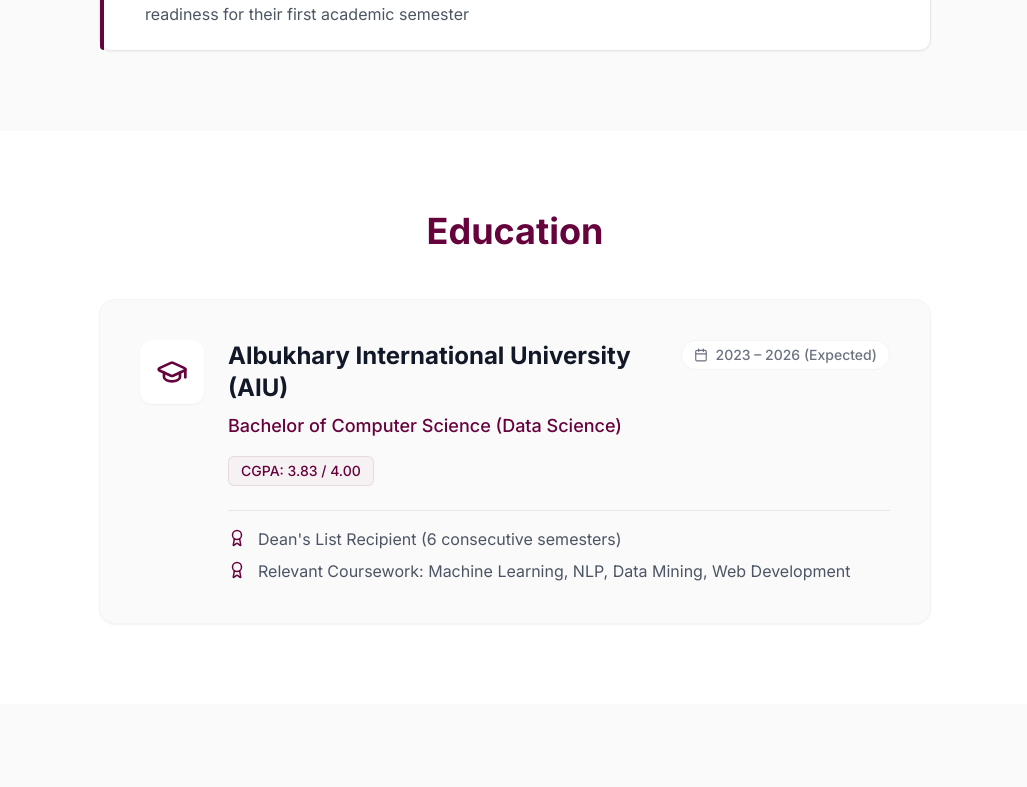
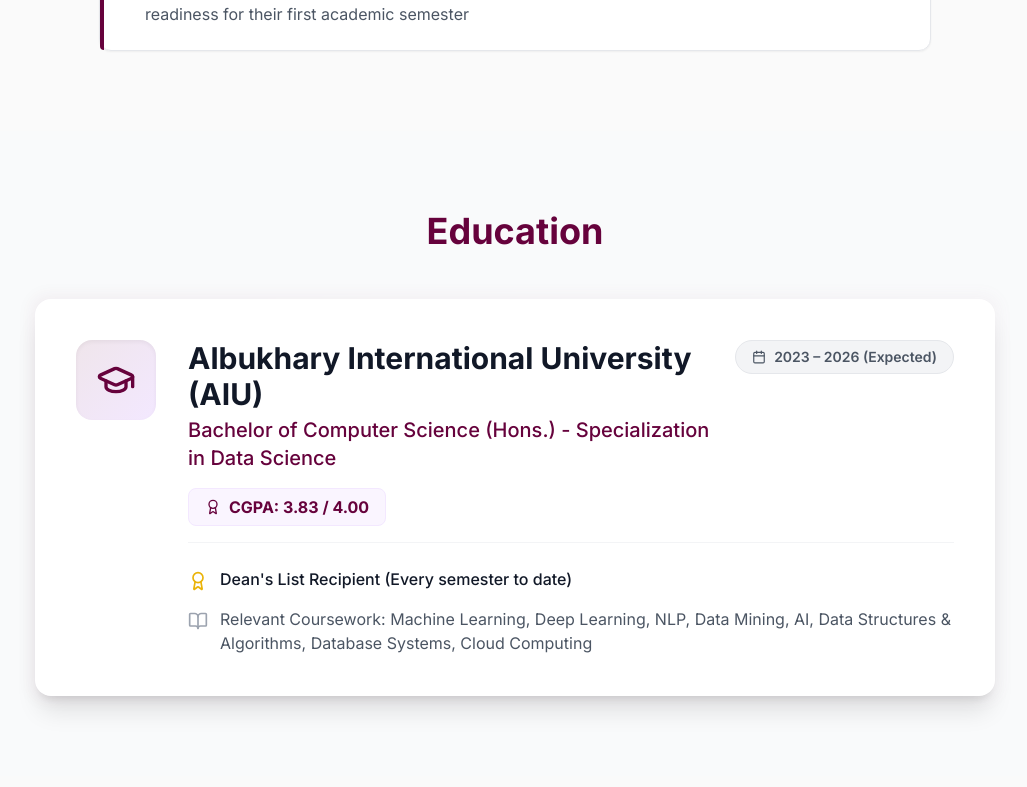
Before and after one commit to ihabiba/Portfolio, a React (Vite) app: page / in a window 1280 px wide. Shown: the part 5040-5827 px from the top of the page, without its empty margins (125-1152 px from the left). Built offline with nearby package versions, Linux system fonts and the light colour scheme.

Commit message:
Update: Education section

```diff
--- a/src/components/Education.tsx
+++ b/src/components/Education.tsx
@@ -1,4 +1,4 @@
-import { GraduationCap, Calendar, Award } from 'lucide-react';
+import { GraduationCap, Calendar, Award, BookOpen } from 'lucide-react';
 import { education } from '../data';
 import { useInView } from '../hooks/useInView';
 
@@ -8,10 +8,10 @@
   return (
     <section
       id="education"
-      className="py-20 bg-white dark:bg-canvas-dark"
+      className="py-20 bg-gray-50 dark:bg-canvas-dark"
       aria-labelledby="education-heading"
     >
-      <div className="max-w-4xl mx-auto px-4 sm:px-6 lg:px-8">
+      <div className="max-w-5xl mx-auto px-4 sm:px-6 lg:px-8">
         <div
           ref={ref}
           className={`transition-all duration-700 ${
@@ -22,49 +22,84 @@
             <span className="text-primary dark:text-secondary">Education</span>
           </h2>
 
-          <div className="bg-canvas-alt dark:bg-canvas-darkAlt rounded-2xl p-8 md:p-10 shadow-sm border border-gray-100 dark:border-gray-800">
-            <div className="flex flex-col md:flex-row gap-6 md:items-start">
+          {/* CARD CONTAINER - PREMIUM GRADIENT LOOK */}
+          <div className="relative group">
+            {/* Glow Effect behind the card */}
+            <div className="absolute -inset-1 bg-gradient-to-r from-primary/20 to-secondary/20 rounded-2xl blur opacity-25 group-hover:opacity-50 transition duration-1000 group-hover:duration-200"></div>
 
-              {/* Icon Box */}
-              <div className="bg-white dark:bg-gray-800 p-4 rounded-xl shadow-sm inline-flex shrink-0">
-                <GraduationCap size={32} className="text-primary dark:text-secondary" />
+            <div className="relative bg-white dark:bg-gray-800/50 backdrop-blur-sm rounded-2xl p-8 md:p-10
+                          shadow-xl border border-white/20 dark:border-gray-700
+                          hover:transform hover:-translate-y-1 transition-all duration-300">
+
+              <div className="flex flex-col md:flex-row gap-8 items-start">
+
+                {/* Icon Box with Gradient */}
+                <div className="bg-gradient-to-br from-primary/10 to-purple-100 dark:from-gray-700 dark:to-gray-600 p-5 rounded-2xl shadow-inner shrink-0 hidden md:block">
+                  <GraduationCap size={40} className="text-primary dark:text-secondary" />
+                </div>
+
+                {/* Mobile Icon (Smaller) */}
+                <div className="md:hidden flex items-center gap-4 mb-2">
+                  <div className="bg-primary/10 p-3 rounded-xl">
+                    <GraduationCap size={28} className="text-primary" />
+                  </div>
+                  <span className="text-sm font-semibold text-primary bg-primary/5 px-3 py-1 rounded-full">
+                    {education.period}
+                  </span>
                 </div>
 
                 {/* Content */}
-              <div className="flex-grow">
-                <div className="flex flex-col md:flex-row md:justify-between md:items-start gap-2 mb-2">
-                  <h3 className="text-xl md:text-2xl font-bold text-gray-900 dark:text-white">
+                <div className="flex-grow space-y-4">
+
+                  {/* Header */}
+                  <div className="flex flex-col md:flex-row md:justify-between md:items-start gap-2">
+                    <div>
+                      <h3 className="text-2xl md:text-3xl font-bold text-gray-900 dark:text-white leading-tight">
                         {education.institution}
                       </h3>
-                  <div className="flex items-center gap-2 text-sm font-medium text-gray-500 dark:text-gray-400 bg-white dark:bg-gray-800 px-3 py-1 rounded-full border border-gray-100 dark:border-gray-700 shrink-0">
+                      <p className="text-lg md:text-xl text-primary dark:text-secondary font-medium mt-1">
+                        {education.degree}
+                      </p>
+                    </div>
+
+                    {/* Desktop Date Badge */}
+                    <div className="hidden md:flex items-center gap-2 text-sm font-semibold text-gray-600 dark:text-gray-300 bg-gray-100 dark:bg-gray-700/50 px-4 py-1.5 rounded-full border border-gray-200 dark:border-gray-600 shrink-0">
                       <Calendar size={14} />
                       {education.period}
                     </div>
                   </div>
 
-                <p className="text-lg text-primary dark:text-secondary font-medium mb-4">
-                  {education.degree}
-                </p>
-
-                <div className="flex items-center gap-2 text-gray-700 dark:text-gray-300 font-medium mb-6">
-                   <span className="px-3 py-1 rounded-md bg-tint/50 dark:bg-primary/20 text-primary dark:text-purple-200 text-sm border border-primary/10">
+                  {/* CGPA Badge */}
+                  <div className="inline-block">
+                     <span className="inline-flex items-center gap-2 px-4 py-1.5 rounded-lg bg-purple-50 dark:bg-purple-900/20 text-primary dark:text-purple-200 font-bold border border-purple-100 dark:border-purple-800/30">
+                       <Award size={16} />
                        CGPA: {education.cgpa}
                      </span>
                   </div>
 
-                {/* NEW: Honors Section */}
+                  {/* Honors & Coursework Section */}
                   {education.honors && (
-                  <div className="space-y-2 border-t border-gray-200 dark:border-gray-700 pt-4">
-                    {education.honors.map((honor, index) => (
-                      <div key={index} className="flex items-start gap-3">
-                        <Award size={18} className="text-primary dark:text-secondary mt-0.5 shrink-0" />
-                        <span className="text-gray-600 dark:text-gray-300 text-sm md:text-base">
+                    <div className="pt-6 mt-2 border-t border-gray-100 dark:border-gray-700 space-y-4">
+                      {education.honors.map((honor, index) => {
+                        // Check if it's the "Coursework" line to use a Book icon
+                        const isCoursework = honor.startsWith('Relevant Coursework');
+                        return (
+                          <div key={index} className="flex items-start gap-3 group/item">
+                            {isCoursework ? (
+                              <BookOpen size={20} className="text-gray-400 dark:text-gray-500 mt-1 shrink-0 group-hover/item:text-primary transition-colors" />
+                            ) : (
+                              <Award size={20} className="text-yellow-500 mt-1 shrink-0" />
+                            )}
+                            <span className={`text-sm md:text-base ${isCoursework ? 'text-gray-600 dark:text-gray-400 leading-relaxed' : 'text-gray-900 dark:text-white font-medium'}`}>
                               {honor}
                             </span>
                           </div>
-                    ))}
+                        );
+                      })}
                     </div>
                   )}
+
+                </div>
               </div>
             </div>
           </div>
--- a/src/data.ts
+++ b/src/data.ts
@@ -316,24 +316,22 @@
 // EDUCATION
 // ============================================
 
-// 1. Update the Interface to include 'honors'
 export interface Education {
   institution: string;
   degree: string;
   period: string;
   cgpa: string;
-  honors?: string[]; // Added optional honors field
+  honors?: string[];
 }
 
-// 2. Add the Dean's List to your data
 export const education: Education = {
   institution: 'Albukhary International University (AIU)',
-  degree: 'Bachelor of Computer Science (Data Science)',
+  degree: 'Bachelor of Computer Science (Hons.) - Specialization in Data Science',
   period: '2023 – 2026 (Expected)',
   cgpa: '3.83 / 4.00',
   honors: [
-    'Dean\'s List Recipient (6 consecutive semesters)',
-    'Relevant Coursework: Machine Learning, NLP, Data Mining, Web Development'
+    'Dean\'s List Recipient (Every semester to date)',
+    'Relevant Coursework: Machine Learning, Deep Learning, NLP, Data Mining, AI, Data Structures & Algorithms, Database Systems, Cloud Computing'
   ],
 };
 
```
Lines whose indentation alone changed are shown as unchanged.
